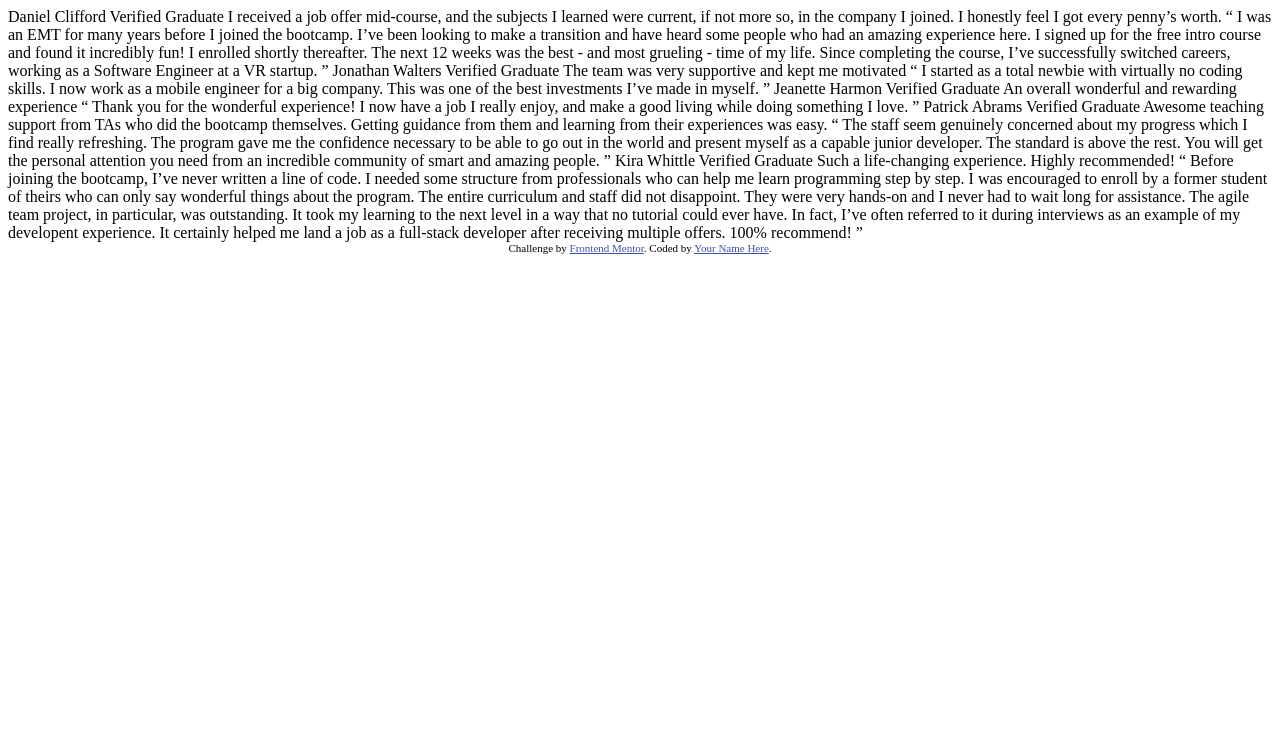
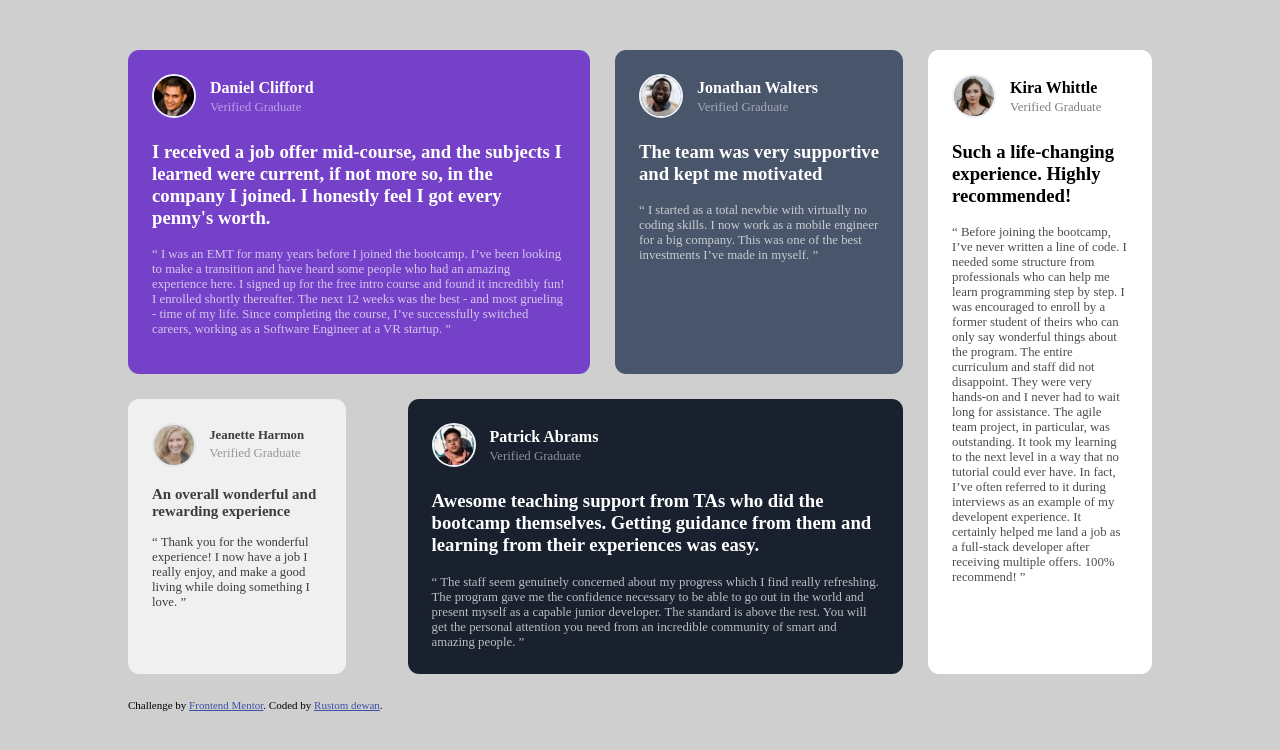
Before and after one commit to Rustom0/project6, a plain HTML site: page index.html in a window 1280 px wide. Drawn offline with Linux system fonts and the light colour scheme.

Commit message:
all the code have benn finished

```diff
--- a/index.html
+++ b/index.html
@@ -12,54 +12,54 @@
   <style>
     .attribution { font-size: 11px; text-align: center; }
     .attribution a { color: hsl(228, 45%, 44%); }
+
   </style>
+  <link rel="stylesheet" href="style.css">
 </head>
 <body>
-  Daniel Clifford
-  Verified Graduate
-
-  I received a job offer mid-course, and the subjects I learned were current, if not more so,
-  in the company I joined. I honestly feel I got every penny’s worth.
-
-  “ I was an EMT for many years before I joined the bootcamp. I’ve been looking to make a
+  <main>
+    <div class="box1 padding">
+      <div class="picture">
+        <img src="images/image-daniel.jpg" alt="">
+      </div>
+      <div class= "name">
+        <h4>Daniel Clifford</h4>
+        <p>Verified Graduate</p>
+      </div>
+      <h3>I received a job offer mid-course, and the subjects I learned were current, if not more so,
+        in the company I joined. I honestly feel I got every penny's worth.
+      </h3>
+      <p>“ I was an EMT for many years before I joined the bootcamp. I’ve been looking to make a
         transition and have heard some people who had an amazing experience here. I signed up
         for the free intro course and found it incredibly fun! I enrolled shortly thereafter.
         The next 12 weeks was the best - and most grueling - time of my life. Since completing
         the course, I’ve successfully switched careers, working as a Software Engineer at a VR startup. ”
+      </p>
 
-  Jonathan Walters
-  Verified Graduate
-
-  The team was very supportive and kept me motivated
-
-  “ I started as a total newbie with virtually no coding skills. I now work as a mobile engineer
+    </div>
+    <div class="box2 padding">
+      <div class="picture">
+        <img src="images/image-jonathan.jpg" alt="">
+      </div>
+      <div class= "name">
+        <h4>Jonathan Walters</h4>
+        <p>Verified Graduate</p>
+      </div>
+      <h3>The team was very supportive and kept me motivated</h3>
+      <p>“ I started as a total newbie with virtually no coding skills. I now work as a mobile engineer
         for a big company. This was one of the best investments I’ve made in myself. ”
-
-  Jeanette Harmon
-  Verified Graduate
-
-  An overall wonderful and rewarding experience
-
-  “ Thank you for the wonderful experience! I now have a job I really enjoy, and make a good living
-  while doing something I love. ”
-
-  Patrick Abrams
-  Verified Graduate
-
-  Awesome teaching support from TAs who did the bootcamp themselves. Getting guidance from them and
-  learning from their experiences was easy.
-
-  “ The staff seem genuinely concerned about my progress which I find really refreshing. The program
-  gave me the confidence necessary to be able to go out in the world and present myself as a capable
-  junior developer. The standard is above the rest. You will get the personal attention you need from
-  an incredible community of smart and amazing people. ”
-
-  Kira Whittle
-  Verified Graduate
-
-  Such a life-changing experience. Highly recommended!
-
-  “ Before joining the bootcamp, I’ve never written a line of code. I needed some structure from
+      </p>
+    </div>
+    <div class="box3 padding">
+      <div class="picture">
+        <img src="images/image-kira.jpg" alt="">
+      </div>
+      <div class= "name name-color">
+        <h4>Kira Whittle</h4>
+        <p>Verified Graduate</p>
+      </div>
+      <h3>Such a life-changing experience. Highly recommended!</h3>
+      <p>“ Before joining the bootcamp, I’ve never written a line of code. I needed some structure from
         professionals who can help me learn programming step by step. I was encouraged to enroll by a former
         student of theirs who can only say wonderful things about the program. The entire curriculum and staff
         did not disappoint. They were very hands-on and I never had to wait long for assistance. The agile team
@@ -67,10 +67,43 @@
         could ever have. In fact, I’ve often referred to it during interviews as an example of my developent
         experience. It certainly helped me land a job as a full-stack developer after receiving multiple offers.
         100% recommend! ”
-
+      </p>
+    </div>
+    <div class="box4 padding">
+      <div class="picture">
+        <img src="images/image-patrick.jpg" alt="">
+      </div>
+      <div class= "name">
+        <h4>Patrick Abrams</h4>
+        <p>Verified Graduate</p>
+      </div>
+      <h3>Awesome teaching support from TAs who did the bootcamp themselves. Getting guidance from them and
+        learning from their experiences was easy.
+      </h3>
+      <p>“ The staff seem genuinely concerned about my progress which I find really refreshing. The program
+        gave me the confidence necessary to be able to go out in the world and present myself as a capable
+        junior developer. The standard is above the rest. You will get the personal attention you need from
+        an incredible community of smart and amazing people. ”
+      </p>
+    </div>
+    <div class="box5 padding">
+      <div class="picture">
+        <img src="images/image-jeanette.jpg" alt="">
+      </div>
+      <div class= "name name-color">
+        <h4>Jeanette Harmon</h4>
+        <p>Verified Graduate</p>
+      </div>
+      <h3>An overall wonderful and rewarding experience</h3>
+      <p>“ Thank you for the wonderful experience! I now have a job I really enjoy, and make a good living
+        while doing something I love. ”
+      </p>
+    </div>
     <div class="attribution">
       Challenge by <a href="https://www.frontendmentor.io?ref=challenge" target="_blank">Frontend Mentor</a>.
-    Coded by <a href="#">Your Name Here</a>.
+      Coded by <a href="#">Rustom dewan</a>.
+    </div>
+  </main>
   </div>
 </body>
 </html>
--- /dev/null
+++ b/style.css
@@ -0,0 +1,152 @@
+:root{
+    --Moderate-violet: hsl(263, 55%, 52%);
+    --Very-dark-grayish-blue: hsl(217, 19%, 35%);
+    --Very-dark-blackish-blue: hsl(219, 29%, 14%);
+    --White: hsl(0, 0%, 100%);
+    --Light-gray: hsl(0, 0%, 81%);
+    --Light-grayish-blue: hsl(210, 46%, 95%);
+
+}
+@font-face {
+    font-family: Barlow, Semi, Condensed;
+    src: url(https://fonts.google.com/specimen/Barlow+Semi+Condensed);
+}
+body{
+    margin: 0px;
+    display: flex;
+    justify-content: center;
+    background-color: var(--Light-gray);
+    font-family: Barlow Semi;
+
+}
+main{
+    width: 80%;
+    display: grid;
+    grid-template-columns: repeat(4, auto);
+    grid-auto-rows: auto auto;
+    grid-template-areas:
+    "box1 box1 box2 box3"
+    "box5 box4 box4 box3";
+    grid-gap: 25px;
+    margin-top: 50px;
+    margin-bottom: 50px;
+}
+.box1{
+    grid-area: box1;
+    background-color: var(--Moderate-violet);
+    color: var(--White);
+    border-radius: 0.7rem;
+}
+.box1 p{
+    opacity: 70%;
+    font-size: 0.8rem;
+
+}
+.box2{
+    grid-area: box2;
+    background-color: var(--Very-dark-grayish-blue);
+    border-radius: 0.7rem;
+    color: var(--White);
+    width: 15rem;
+}
+.box2 p{
+    opacity: 70%;
+    font-size: 0.8rem;
+}
+.box3{
+    grid-area: box3;
+    background-color: var(--White);
+    width: 11rem;
+    border-radius: 0.7rem;
+}
+.box3 p{
+    font-size: 0.8rem;
+    opacity: 70%;
+}
+.box4{
+    grid-area: box4;
+    background-color: var(--Very-dark-blackish-blue);
+    color: white;
+    border-radius: 0.7rem;
+}
+.box4 P{
+    font-size: 0.8rem;
+    opacity: 70%;
+    margin-bottom: 0px;
+}
+.box4 picture {
+    border: 2px solid var(--Moderate-violet);
+}
+.box5{
+    grid-area: box5;
+    background-color: var(--White);
+    border-radius: 0.7rem;
+    width: 10.625rem;
+}
+.box5{
+    opacity: 70%;
+    font-size: 0.8rem;
+}
+.padding{
+    padding: 1.5rem;
+}
+img{
+    width: 2.5rem;
+    border-radius: 50%;
+    border: 2px solid var(--Light-grayish-blue);
+}
+.picture{
+    display: inline-block;
+
+}
+.name{
+    display: inline-block;
+    color: white;
+    vertical-align: top;
+}
+.name h4{
+    margin: 5px 0px 3px 10px;
+}
+.name p{
+    opacity: 50%;
+    margin: 0px 0px 0px 10px;
+}
+.name-color{
+    color: black;;
+}
+.name-color p{
+    opacity: 50%;
+}
+
+@media only screen and (max-width: 799px){
+    main{
+        grid-template-columns: 100%;
+        grid-auto-rows: auto auto auto auto auto;
+        grid-template-areas:
+        "box1"
+        "box2"
+        "box5"
+        "box4"
+        "box3";
+    }
+    .box1{
+        grid-area: box1;
+        width: auto;
+    }
+    .box2{
+        grid-area: box2;
+        width: auto;
+    }
+    .box3{
+        grid-area: box3;
+        width: auto;
+    }
+    .box4{
+        grid-area: box4;
+        width: auto;
+    }
+    .box5{
+        grid-area: box5;
+        width: auto;
+    }
+}
```
Also changed, not shown: images/Opera Snapshot_2024-10-31_213036_127.0.0.1.png (added), images/desktop.png (added), 2 other files. Lines whose indentation alone changed are shown as unchanged.
